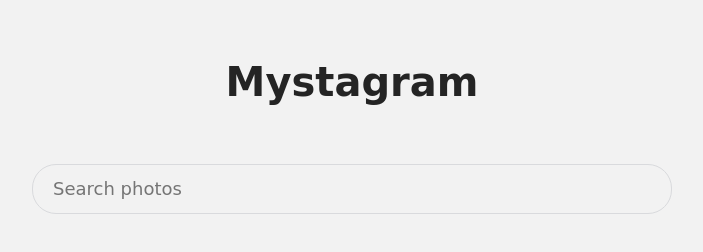
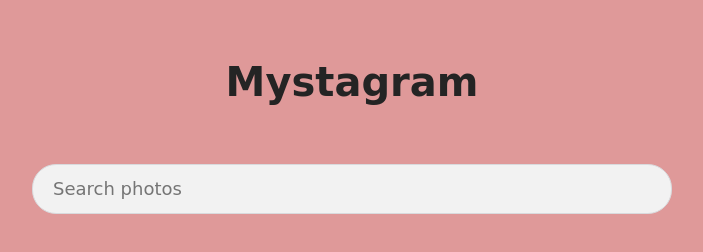
Before and after one commit to rew118011/MyinstagramAPI, a website: page public/index.html in a window 1280 px wide. Shown: the whole page, without its empty margins (288-991 px from the left). Drawn offline with nearby package versions, Linux system fonts and the light colour scheme.

Commit message:
first commit

```diff
--- a/public/index.css
+++ b/public/index.css
@@ -7,7 +7,7 @@
     margin: 0;
     color: black;
 
-    background: #f2f2f2;
+    background: #df9999;
     text-align: center;
     font-family: "helvetica neue", sans-serif;
     font-weight: 100;
```
